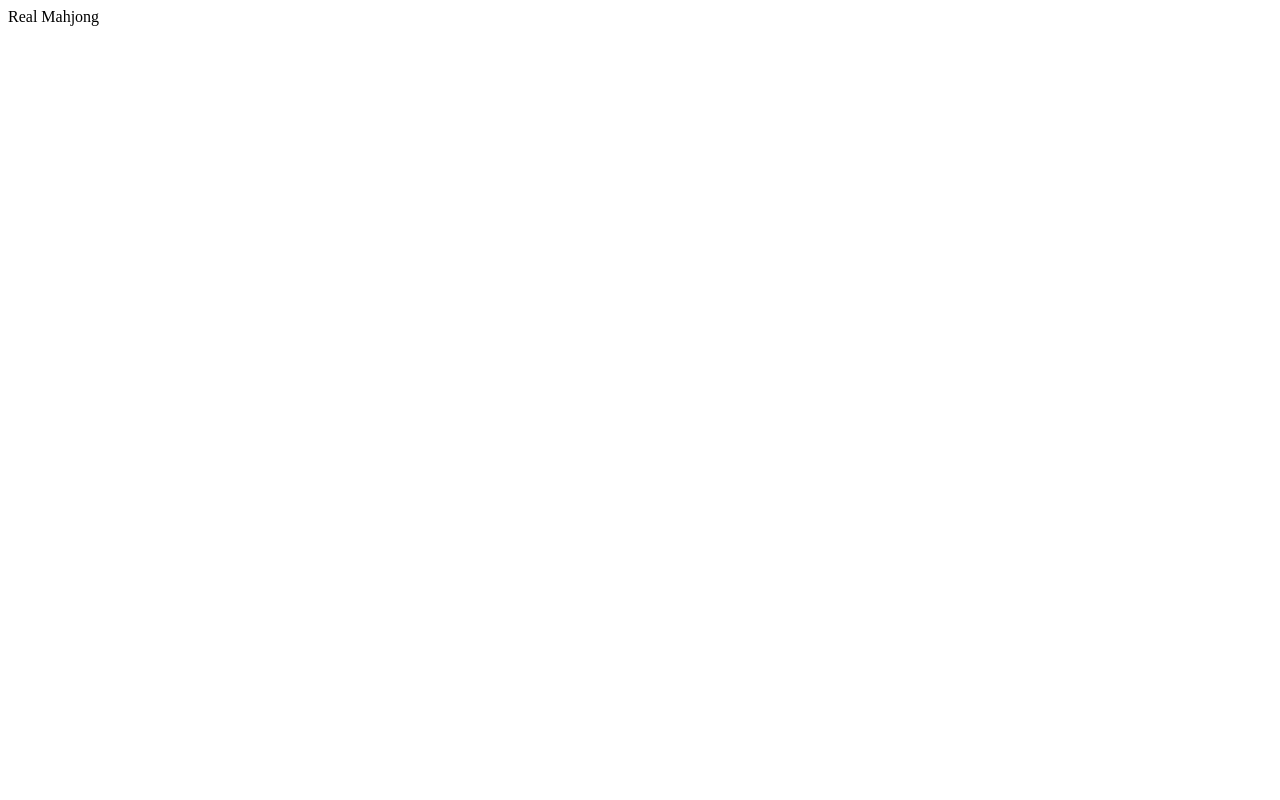
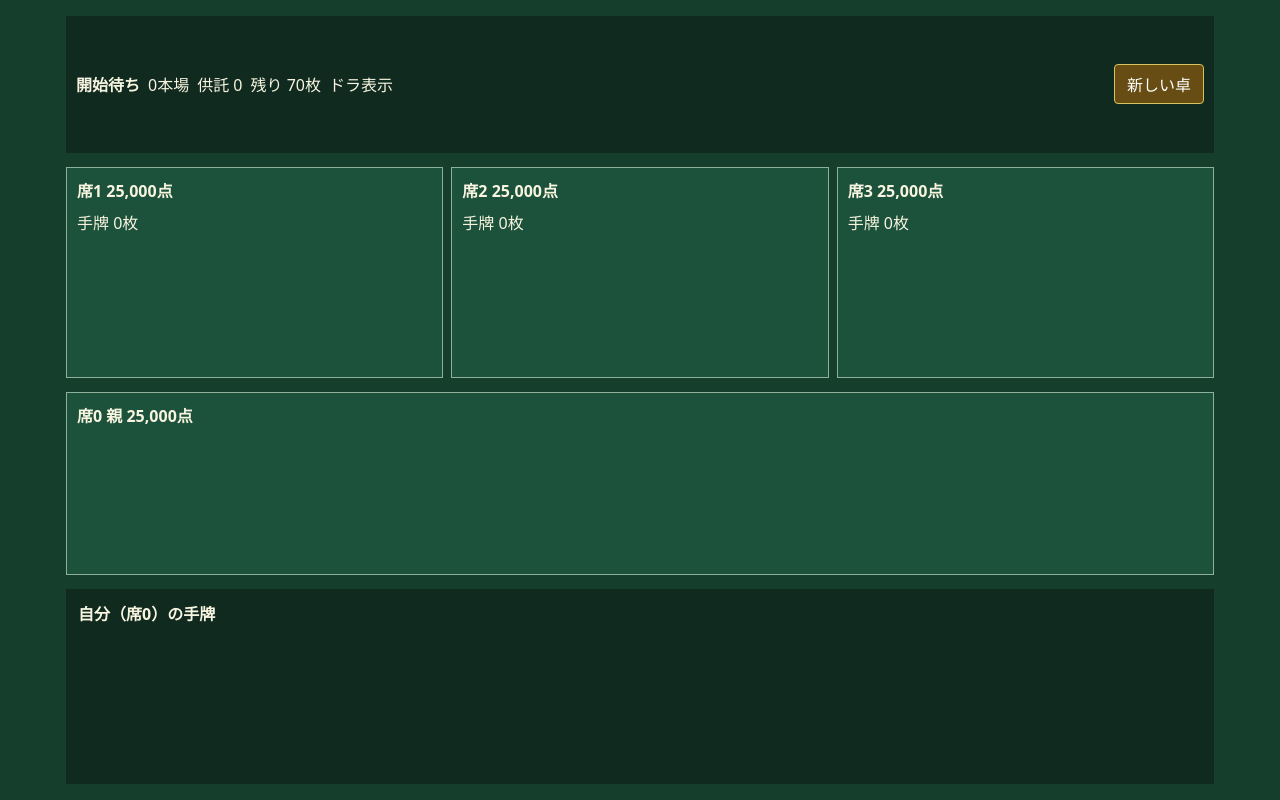
Before and after one commit to masaspc/Real-Mahjong, a website built with Vite: page apps/web/index.html in a window 1280 px wide. Built offline with nearby package versions, Linux system fonts and the light colour scheme; no server answers.

Commit message:
feat(web): 遊べる 2D の卓
ブラウザを開けば CPU 3人と半荘が打てる。見た目は作り込まず、
牌は文字で描く。3D への差し替えは Wave 3e-2 で行い、そのとき捨てるのは
描画だけで、状態の組み立てと操作の論理はそのまま使う。

```diff
--- a/apps/web/index.html
+++ b/apps/web/index.html
@@ -1,5 +1,12 @@
 <!doctype html>
-<meta charset="utf-8" />
-<title>Real Mahjong</title>
-<div id="app"></div>
-<script type="module" src="/src/main.ts"></script>
+<html lang="ja">
+  <head>
+    <meta charset="utf-8" />
+    <meta name="viewport" content="width=device-width, initial-scale=1" />
+    <title>Real Mahjong</title>
+  </head>
+  <body>
+    <div id="app"></div>
+    <script type="module" src="/src/main.ts"></script>
+  </body>
+</html>
--- a/apps/web/src/main.ts
+++ b/apps/web/src/main.ts
@@ -1,33 +1,39 @@
-import type { ClientEvent } from "./protocol/ClientEvent";
-import type { Command } from "./protocol/Command";
-import type { Tile } from "./protocol/Tile";
+import { apply, emptyState } from "./game/state";
+import type { GameState } from "./game/state";
+import { connect } from "./net/connection";
+import { renderBoard } from "./ui/board";
+import "./ui/board.css";
 
-/**
- * 生成された型が期待どおりの形であることを、コンパイル時に確かめるための足場。
- * protocol 側の変更で形が崩れたら typecheck が落ちる。
- */
-export function describeEvent(event: ClientEvent): string {
-  return event.type;
+function tableId(): string {
+  const key = "real-mahjong.table";
+  let id = localStorage.getItem(key);
+  if (!id) {
+    id = Math.random().toString(36).slice(2, 10);
+    localStorage.setItem(key, id);
+  }
+  return id;
 }
 
-export function discardCommand(tile: Tile, riichi: boolean): Command {
-  return { type: "discard", tile, riichi };
-}
+const root = document.querySelector<HTMLElement>("#app");
+if (!root) throw new Error("#app が無い");
 
-export function respondPass(windowId: number): Command {
-  return {
-    type: "call_response",
-    window_id: windowId,
-    response: { type: "pass" },
-  };
-}
+let state: GameState = emptyState(0);
+const connection = connect({
+  base: `ws://${location.host}/ws`,
+  table: tableId(),
+  lastSeq: () => state.lastSeq,
+  onEvent(envelope) {
+    state = apply(state, envelope, performance.now());
+    renderBoard(root, state, (command) => connection.send(command));
+  },
+  onStatus(text) {
+    document.title = `麻雀 — ${text}`;
+  },
+});
 
-/**
- * 自席のツモ牌のみが Some になる。他家のツモは null で届く。
- * この形が崩れたら、視界フィルタの前提が壊れているということ。
- */
-export function drawnTile(event: ClientEvent): Tile | null {
-  return event.type === "draw" ? event.tile : null;
-}
+setInterval(() => renderBoard(root, state, (command) => connection.send(command)), 100);
 
-document.querySelector("#app")!.textContent = "Real Mahjong";
+(globalThis as unknown as { newTable: () => void }).newTable = () => {
+  localStorage.removeItem("real-mahjong.table");
+  location.reload();
+};
--- /dev/null
+++ b/apps/web/src/ui/board.css
@@ -0,0 +1,30 @@
+:root { font-family: system-ui, sans-serif; color: #f7f4df; background: #153e2d; }
+* { box-sizing: border-box; }
+body { margin: 0; }
+button { font: inherit; }
+.board { max-width: 1180px; min-height: 100vh; margin: auto; padding: 16px; display: grid; gap: 14px; }
+.summary, .opponents, .hand-row, .actions, .melds { display: flex; flex-wrap: wrap; gap: 8px; align-items: center; }
+.summary { padding: 10px; background: #102a20; }
+.summary .action { margin-left: auto; }
+.opponents { align-items: stretch; }
+.seat { flex: 1 1 280px; min-width: 0; padding: 10px; border: 1px solid #8db09b; background: #1c513b; }
+.seat h2, .my-hand h2 { margin: 0 0 8px; font-size: 1rem; }
+.concealed { margin: 4px 0; }
+.river { display: grid; grid-template-columns: repeat(6, 2.2rem); gap: 4px; min-height: 2.8rem; margin-top: 8px; }
+.tile { display: inline-grid; place-items: center; min-width: 2.2rem; min-height: 2.8rem; padding: 3px; color: #171717; background: #fff9df; border: 1px solid #c9b989; border-radius: 3px; }
+.tiles { display: inline-flex; gap: 2px; }
+.meld { display: inline-flex; align-items: end; gap: 3px; }
+.meld small { color: #d8e6dc; }
+.riichi-discard { transform: rotate(90deg); margin: 0 4px; }
+.my-hand { padding: 12px; background: #102a20; }
+.hand-row { flex-wrap: nowrap; overflow-x: auto; padding: 5px 0; }
+.hand-tile { cursor: pointer; font-weight: 700; }
+.hand-tile:disabled { cursor: default; opacity: .45; }
+.drawn { margin-left: 12px; }
+.actions { min-height: 44px; margin-top: 8px; }
+.action { padding: 7px 12px; border: 1px solid #d5c45d; border-radius: 4px; color: #fff; background: #674d13; cursor: pointer; }
+.action.selected { outline: 3px solid #ffdf33; }
+.timer { height: 8px; overflow: hidden; background: #0a2118; }
+.timer-fill { display: block; height: 100%; background: #f0d34f; transition: width .1s linear; }
+.notice, .ranking { padding: 12px; text-align: center; font-weight: 700; background: #7a2d24; }
+@media (max-width: 700px) { .board { padding: 8px; } .opponents { display: grid; } .river { grid-template-columns: repeat(9, 2.2rem); } }
--- /dev/null
+++ b/apps/web/src/ui/board.ts
@@ -0,0 +1,147 @@
+import type { Command } from "../protocol/Command";
+import type { Tile } from "../protocol/Tile";
+import type { GameState, MeldView, SeatView } from "../game/state";
+import { sortTiles, tileLabel } from "../game/tiles";
+import { actionsFor, canDeclareRiichi, discardChoices } from "./actions";
+
+let riichiReady = false;
+let pendingWindow: number | null = null;
+
+function node<K extends keyof HTMLElementTagNameMap>(
+  tag: K,
+  className?: string,
+  text?: string,
+): HTMLElementTagNameMap[K] {
+  const element = document.createElement(tag);
+  if (className) element.className = className;
+  if (text !== undefined) element.textContent = text;
+  return element;
+}
+
+function tiles(values: Tile[], className = "tiles"): HTMLElement {
+  const row = node("span", className);
+  for (const tile of values) row.append(node("span", "tile", tileLabel(tile)));
+  return row;
+}
+
+function meld(meldView: MeldView): HTMLElement {
+  const view = node("span", "meld");
+  view.append(tiles(meldView.tiles), node("small", undefined, meldView.kind));
+  return view;
+}
+
+function seatPanel(seatNumber: number, seat: SeatView, state: GameState): HTMLElement {
+  const panel = node("section", "seat");
+  const marks = [seatNumber === state.dealer ? "親" : "", seat.riichi ? "立直" : ""]
+    .filter(Boolean)
+    .join("・");
+  panel.append(node("h2", undefined, `席${seatNumber} ${marks} ${(state.scores[seatNumber] ?? 0).toLocaleString()}点`));
+  if (seatNumber !== state.you) panel.append(node("p", "concealed", `手牌 ${seat.handSize}枚`));
+  const melds = node("div", "melds");
+  for (const value of seat.melds) melds.append(meld(value));
+  panel.append(melds);
+  const river = node("div", "river");
+  for (const discarded of seat.river) {
+    river.append(node("span", `tile${discarded.riichi ? " riichi-discard" : ""}`, tileLabel(discarded.tile)));
+  }
+  panel.append(river);
+  return panel;
+}
+
+function actionButton(label: string, command: Command, send: (command: Command) => void): HTMLButtonElement {
+  const button = node("button", "action", label);
+  button.addEventListener("click", () => {
+    riichiReady = false;
+    send(command);
+  });
+  return button;
+}
+
+function renderActions(state: GameState, send: (command: Command) => void): HTMLElement {
+  const actions = node("div", "actions");
+  const pending = state.pending;
+  if (!pending) return actions;
+
+  if (canDeclareRiichi(state)) {
+    const button = node("button", `action${riichiReady ? " selected" : ""}`, riichiReady ? "リーチ待機中" : "リーチ");
+    button.addEventListener("click", () => { riichiReady = !riichiReady; });
+    actions.append(button);
+  }
+  for (const choice of actionsFor(state)) {
+    actions.append(actionButton(choice.label, choice.command, send));
+  }
+  return actions;
+}
+
+function windLabel(wind: string): string {
+  return { East: "東", South: "南", West: "西", North: "北" }[wind] ?? wind;
+}
+
+/** 現在の状態を、操作できる最小限の2D卓として描く。 */
+export function renderBoard(root: HTMLElement, state: GameState, send: (command: Command) => void): void {
+  if (pendingWindow !== state.pending?.windowId) {
+    pendingWindow = state.pending?.windowId ?? null;
+    riichiReady = false;
+  }
+  if (discardChoices(state, false).size === 0) riichiReady = false;
+
+  root.replaceChildren();
+  const board = node("main", "board");
+  const round = state.round ? `${windLabel(state.round.wind)}${state.round.number}局` : "開始待ち";
+  const header = node("header", "summary");
+  header.append(node("strong", undefined, round), node("span", undefined, `${state.honba}本場`), node("span", undefined, `供託 ${state.sticks}`), node("span", undefined, `残り ${state.wallRemaining}枚`));
+  const dora = node("span", "dora", "ドラ表示 ");
+  dora.append(tiles(state.doraIndicators));
+  header.append(dora, actionButton("新しい卓", { type: "kyuushu" }, () => (globalThis as unknown as { newTable: () => void }).newTable()));
+  board.append(header);
+
+  const opponents = node("div", "opponents");
+  for (let offset = 1; offset < 4; offset += 1) {
+    const seatNumber = (state.you + offset) % 4;
+    const seat = state.seats[seatNumber];
+    if (seat) opponents.append(seatPanel(seatNumber, seat, state));
+  }
+  const mine = state.seats[state.you];
+  if (!mine) throw new Error(`席が範囲外: ${state.you}`);
+  board.append(opponents, seatPanel(state.you, mine, state));
+
+  const hand = node("section", "my-hand");
+  hand.append(node("h2", undefined, `自分（席${state.you}）の手牌`));
+  const discards = discardChoices(state, riichiReady);
+  const handRow = node("div", "hand-row");
+  for (const tile of sortTiles(state.hand)) {
+    const button = node("button", "tile hand-tile", tileLabel(tile));
+    const command = discards.get(tile);
+    button.disabled = command === undefined;
+    button.addEventListener("click", () => {
+      if (command) send(command);
+    });
+    handRow.append(button);
+  }
+  if (state.drawn !== null) {
+    const button = node("button", "tile hand-tile drawn", tileLabel(state.drawn));
+    const command = discards.get(state.drawn);
+    button.disabled = command === undefined;
+    button.addEventListener("click", () => {
+      if (command) send(command);
+    });
+    handRow.append(button);
+  }
+  hand.append(handRow, renderActions(state, send));
+  board.append(hand);
+
+  if (state.pending) {
+    const remaining = Math.max(0, state.pending.deadlineAt - performance.now());
+    const meter = node("div", "timer");
+    const fill = node("span", "timer-fill");
+    fill.style.width = `${Math.min(100, remaining / 200)}%`;
+    meter.append(fill);
+    board.append(meter);
+  }
+  if (state.notice) board.append(node("div", "notice", state.notice));
+  if (state.phase === "matchOver" && state.finalScores) {
+    const ranking = state.finalScores.map((score, seat) => ({ score, seat })).sort((a, b) => b.score - a.score);
+    board.append(node("div", "ranking", ranking.map((entry, index) => `${index + 1}位 席${entry.seat} ${entry.score.toLocaleString()}点`).join(" / ")));
+  }
+  root.append(board);
+}
--- a/apps/web/src/vite-env.d.ts
+++ b/apps/web/src/vite-env.d.ts
@@ -2,3 +2,5 @@ declare module "*.jsonl?raw" {
   const content: string;
   export default content;
 }
+
+declare module "*.css";
```
